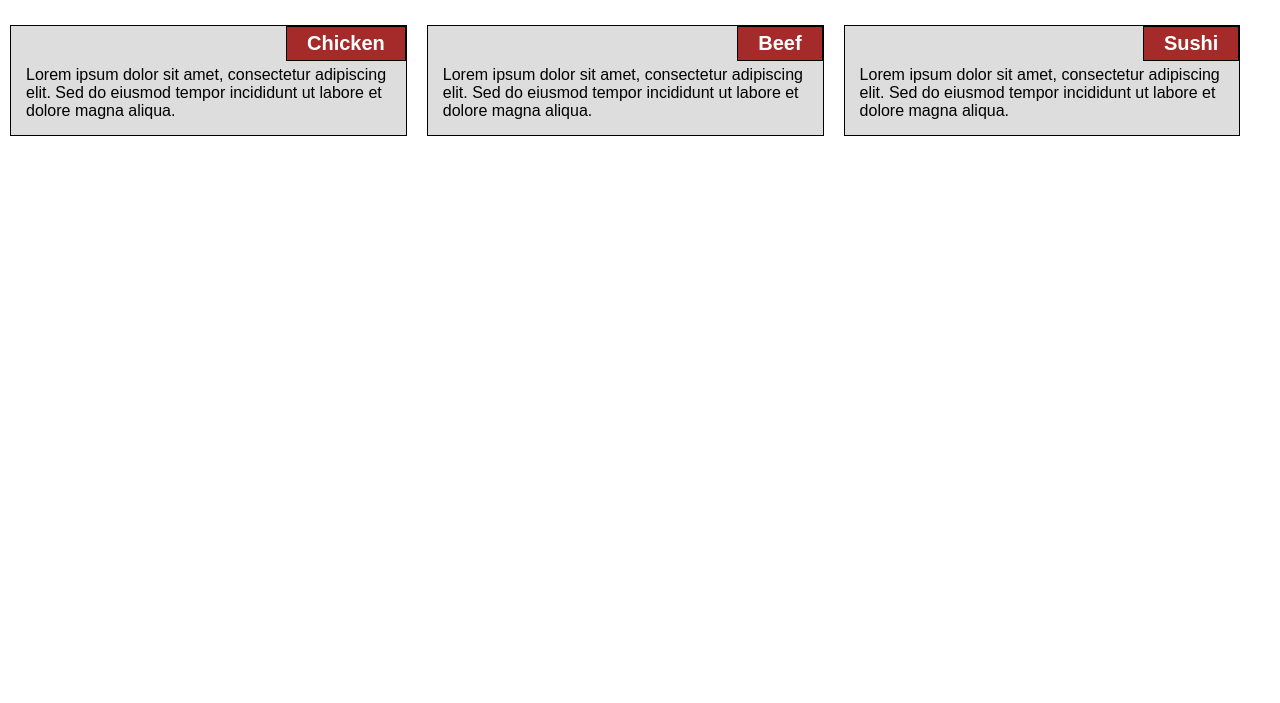
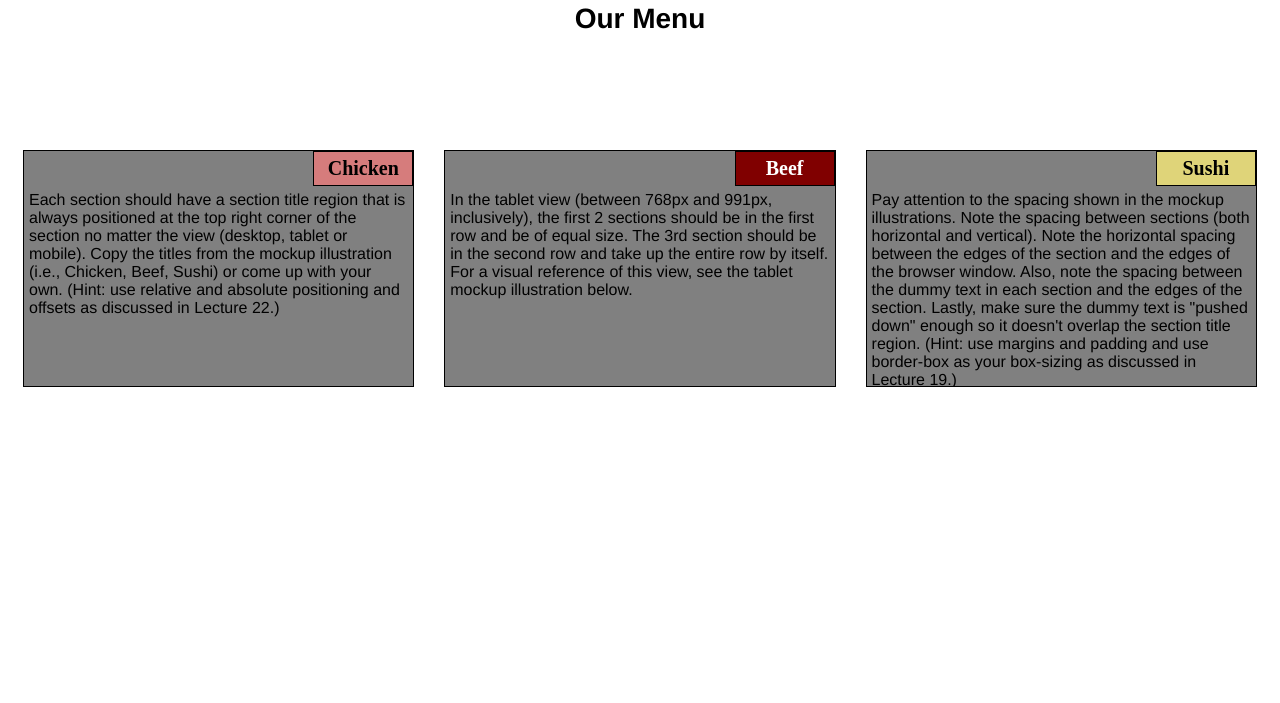
Before and after one commit to yogi2108/aanchal, a plain HTML site: page module2-solution/index.html in a window 1280 px wide. Shown: the part 97-800 px from the top of the page. Drawn offline with Linux system fonts and the light colour scheme.

Commit message:
Update index.html

```diff
--- a/module2-solution/index.html
+++ b/module2-solution/index.html
@@ -1,28 +1,170 @@
 <!DOCTYPE html>
-<html lang="en">
+<html>
+
 <head>
-    <meta charset="UTF-8">
-    <meta name="viewport" content="width=device-width, initial-scale=1.0">
-    <title>Module 2 Solution</title>
-    <link rel="stylesheet" href="css/styles.css">
+    <meta charset="utf-8">
+    <title>module2-solution</title>
 </head>
+<style>
+    /*basic style*/
+    * {
+        box-sizing: border-box;
+    }
+
+    body {
+        background-color: white;
+    }
+
+    h1 {
+        margin: 100px;
+        text-align: center;
+        font-family: Helvetica;
+        font-weight: bold;
+        font-size: 175%;
+    }
+
+    section {
+        position: relative;
+        padding: 15px;
+        width: 100%;
+    }
+
+    p {
+        position: relative;
+        clear: right;
+    }
+
+    div {
+        position: relative;
+        background-color: gray;
+        border: 1px solid black;
+        width: 100%;
+        margin-left: auto;
+        margin-right: auto;
+        margin-bottom: auto;
+    }
+
+    .sub1 {
+        float: right;
+        width: 100px;
+        padding: 5px;
+        margin: 0px;
+        border: 1px solid black;
+        text-align: center;
+        font-size: 125%;
+        font-weight: bold;
+        background-color: rgb(214, 124, 124);
+
+    }
+
+    .sub2 {
+        float: right;
+        color: white;
+        width: 100px;
+        padding: 5px;
+        margin: 0px;
+        border: 1px solid black;
+        text-align: center;
+        font-size: 125%;
+        font-weight: bold;
+        background-color: maroon;
+
+    }
+
+    .sub3 {
+        color: black;
+        float: right;
+        width: 100px;
+        padding: 5px;
+        margin: 0px;
+        border: 1px solid black;
+        text-align: center;
+        font-size: 125%;
+        font-weight: bold;
+        background-color: rgb(223, 212, 121);
+
+    }
+
+    .content {
+        padding: 5px;
+        border: none;
+        background-color: gray;
+        font-family: Helvetica;
+        color: black;
+        margin: 0px;
+        height: 200px;
+        overflow: auto;
+    }
+
+    .row {
+        width: 90%;
+    }
+
+    /*desktop version*/
+    @media (min-width: 992px) {
+        .column-lg-4 {
+            float: left;
+            width: 33.33%;
+        }
+    }
+
+    /*tablet version*/
+    @media (min-width: 768px) and (max-width: 991px) {
+        .colmn-md-6 {
+            float: left;
+            width: 50%;
+            margin-left: auto;
+            margin-right: auto;
+        }
+
+        .colmn-md-12 {
+            float: left;
+            width: 100%;
+            margin-left: auto;
+            margin-right: auto;
+        }
+    }
+
+    /*mobile version*/
+    @media (max-width: 767px) {
+        .colmn-sm-12 {
+            float: left;
+            width: 100%;
+        }
+    }
+</style>
+
 <body>
-    <header>
-        <h1>Our Menu</h1>
-    </header>
-    <main>
-        <section id="chicken">
-            <h2>Chicken</h2>
-            <p>Lorem ipsum dolor sit amet, consectetur adipiscing elit. Sed do eiusmod tempor incididunt ut labore et dolore magna aliqua.</p>
-        </section>
-        <section id="beef">
-            <h2>Beef</h2>
-            <p>Lorem ipsum dolor sit amet, consectetur adipiscing elit. Sed do eiusmod tempor incididunt ut labore et dolore magna aliqua.</p>
-        </section>
-        <section id="sushi">
-            <h2>Sushi</h2>
-            <p>Lorem ipsum dolor sit amet, consectetur adipiscing elit. Sed do eiusmod tempor incididunt ut labore et dolore magna aliqua.</p>
-        </section>
-    </main>
+    <h1>Our Menu</h1>
+    <section class="column-lg-4 colmn-md-6 colmn-sm-12">
+        <div>
+            <p class="sub1">Chicken</p>
+            <p class="content">
+                Each section should have a section title region that is always positioned at the top right corner of the
+                section no matter the view (desktop, tablet or mobile). Copy the titles from the mockup illustration
+                (i.e., Chicken, Beef, Sushi) or come up with your own. (Hint: use relative and absolute positioning and
+                offsets as discussed in Lecture 22.)
+            </p>
+        </div>
+    </section>
+    <section class="column-lg-4 colmn-md-6 colmn-sm-12">
+        <div>
+            <p class="sub2">Beef</p>
+            <p class="content">In the tablet view (between 768px and 991px, inclusively), the first 2 sections should be
+                in the first row and be of equal size. The 3rd section should be in the second row and take up the
+                entire row by itself. For a visual reference of this view, see the tablet mockup illustration below.</p>
+        </div>
+    </section>
+    <section class="column-lg-4 colmn-md-12 colmn-sm-12">
+        <div>
+            <p class="sub3">Sushi</p>
+            <p class="content">Pay attention to the spacing shown in the mockup illustrations. Note the spacing between
+                sections (both horizontal and vertical). Note the horizontal spacing between the edges of the section
+                and the edges of the browser window. Also, note the spacing between the dummy text in each section and
+                the edges of the section. Lastly, make sure the dummy text is "pushed down" enough so it doesn't overlap
+                the section title region. (Hint: use margins and padding and use border-box as your box-sizing as
+                discussed in Lecture 19.)</p>
+        </div>
 </body>
+
 </html>
```
